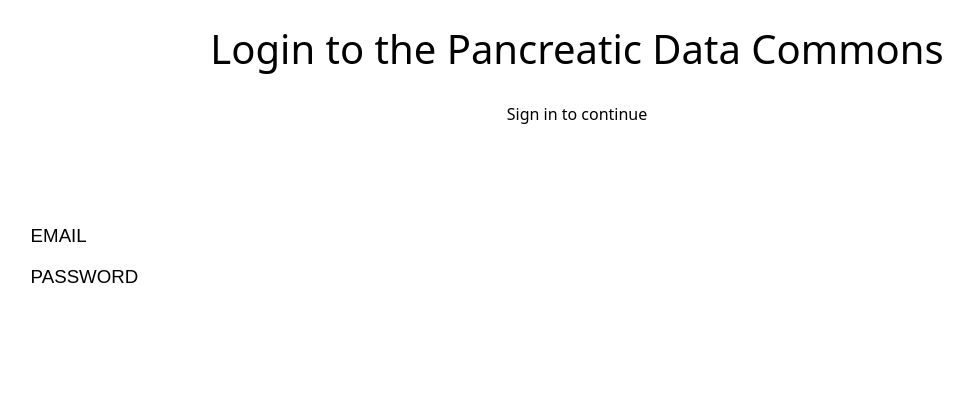
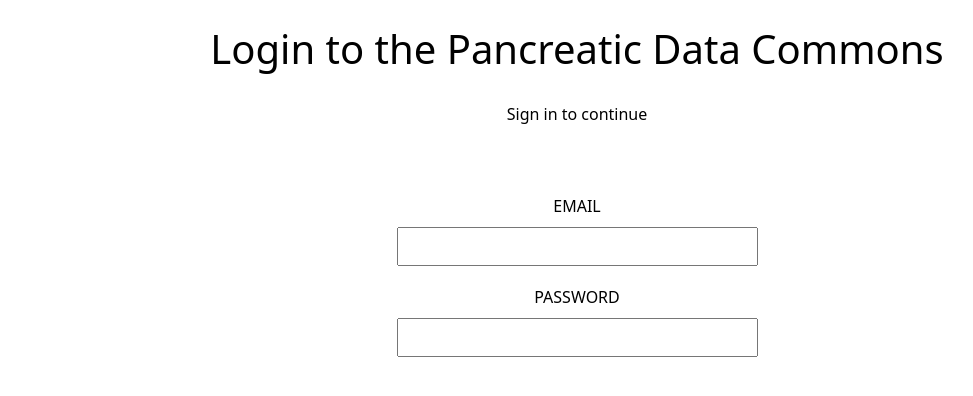
Before and after one commit to WEHI-RCPStudentInternship/data-commons, a Flask app: template templates/login.html in a window 1280 px wide. Shown: the part 167-563 px from the top of the page, without its empty margins (63-1036 px from the left). Run offline with Flask 3, Linux system fonts and the light colour scheme; the template is opened without the code that fills it, so the values that code supplies are empty.

Commit message:
add login input box

```diff
--- a/templates/login.html
+++ b/templates/login.html
@@ -65,7 +65,27 @@
             text-align: center;
             font-family: system-ui, -apple-system, BlinkMacSystemFont, 'Segoe UI', Roboto, Oxygen, Ubuntu, Cantarell, 'Open Sans', 'Helvetica Neue', sans-serif;
             font-weight: 400;
-            margin-bottom: 100px;
+            margin-bottom: 70px;
+        }
+
+        label {
+            display: block;
+            font-family: system-ui, -apple-system, BlinkMacSystemFont, 'Segoe UI', Roboto, Oxygen, Ubuntu, Cantarell, 'Open Sans', 'Helvetica Neue', sans-serif;
+            margin-bottom: 10px;
+            font-weight: lighter;
+        }
+
+        .login {
+            display: block;
+            text-align: center;
+        }
+
+        input {
+            padding: 10px;
+        }
+
+        .input {
+            margin-top: 20px;
         }
 
     </style>
@@ -93,8 +113,15 @@
     <h4>Sign in to continue</h4>
 
     <div class="login">
-        <h3>EMAIL</h3>
-        <h3>PASSWORD</h3>
+        <div class="input">
+            <label for="email">EMAIL</label>
+            <input type="email" size="40">
+        </div>
+        <div class="input">
+            <label for="password">PASSWORD</label>
+            <input type="text" required minlength="4" maxlength="8" size="40">
+        </div>
+
     </div>
 
 
```
